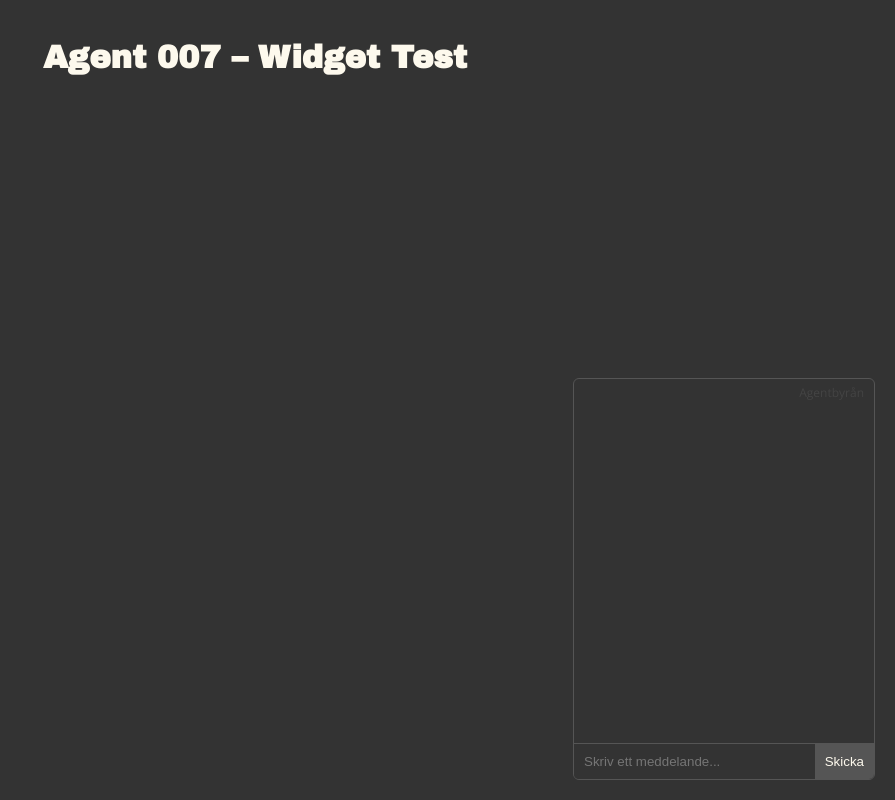
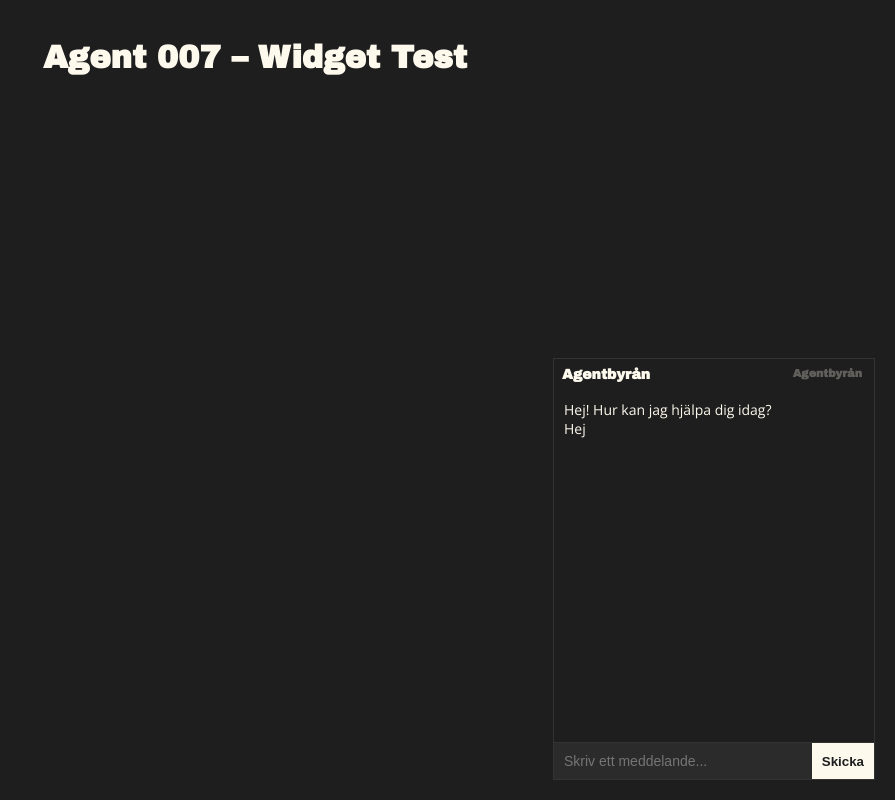
Before and after one commit to aeonnull/agentbyran-007, a plain HTML site: page index.html in a window 1280 px wide. Shown: the whole page, without its empty margins (385-1280 px from the left). Drawn offline with nearby package versions, Linux system fonts and the light colour scheme.

Commit message:
Update index.html

```diff
--- a/index.html
+++ b/index.html
@@ -2,16 +2,16 @@
 <html lang="sv">
 <head>
   <meta charset="UTF-8">
-  <title>Agent 007 – Test</title>
+  <title>Agent 007 – Widget Test</title>
 
   <!-- Google Fonts -->
   <link href="https://fonts.googleapis.com/css2?family=Archivo+Black&family=Open+Sans&display=swap" rel="stylesheet">
 
   <style>
     body {
-      background-color: #333333; /* mörk bakgrund */
+      background-color: #1E1E1E; /* nästan svart bakgrund */
       font-family: 'Open Sans', sans-serif;
-      color: #FDF9ED;
+      color: #FDF9ED; /* krämvit text */
       margin: 40px;
       text-align: center;
     }
@@ -20,16 +20,108 @@
       font-family: 'Archivo Black', sans-serif;
       color: #FDF9ED;
     }
+
+    /* Widget container */
+    .chat-widget {
+      position: fixed;
+      bottom: 20px;
+      right: 20px;
+      width: 320px;
+      height: 420px;
+      border: 1px solid #333;
+      background-color: #1E1E1E;
+      display: flex;
+      flex-direction: column;
+      font-size: 14px;
+    }
+
+    .chat-header {
+      background-color: #1E1E1E;
+      color: #FDF9ED;
+      font-weight: bold;
+      padding: 8px;
+      text-align: left;
+      font-family: 'Archivo Black', sans-serif;
+    }
+
+    .chat-messages {
+      flex: 1;
+      padding: 10px;
+      overflow-y: auto;
+      text-align: left;
+    }
+
+    /* Användarens meddelande */
+    .chat-message.user {
+      text-align: left;
+      background-color: #2B2B2B; /* mörk grafitgrå */
+      color: #FDF9ED; /* krämvit */
+      border-radius: 6px;
+      padding: 6px 10px;
+      margin: 4px 0;
+      display: inline-block;
+    }
+
+    /* Bottens meddelande */
+    .chat-message.bot {
+      text-align: left;
+      background-color: transparent; /* ingen bubbla */
+      color: #E5E2D9; /* subtil beige text */
+      margin: 4px 0;
+      display: inline-block;
+    }
+
+    .chat-input {
+      display: flex;
+      border-top: 1px solid #333;
+    }
+
+    .chat-input input {
+      flex: 1;
+      padding: 10px;
+      border: none;
+      outline: none;
+      font-size: 14px;
+      background-color: #2B2B2B;
+      color: #FDF9ED;
+    }
+
+    .chat-input button {
+      padding: 10px;
+      background-color: #FDF9ED;
+      border: none;
+      cursor: pointer;
+      font-weight: bold;
+      color: #1E1E1E;
+    }
+
+    /* Watermark i hörnet */
+    .watermark {
+      position: absolute;
+      top: 8px;
+      right: 12px;
+      font-size: 11px;
+      color: rgba(253, 249, 237, 0.3); /* subtil nyans */
+      font-family: 'Archivo Black', sans-serif;
+    }
   </style>
 </head>
 <body>
   <h1>Agent 007 – Widget Test</h1>
 
-  <!-- Din widget -->
-  <script src="agentbyran-widget.js"
-          data-company="Agentbyrån"
-          data-agent="007"
-          data-endpoint="https://agentbyran-proxy.onrender.com/ask">
-  </script>
+  <div class="chat-widget">
+    <div class="chat-header">
+      Agentbyrån
+      <div class="watermark">Agentbyrån</div>
+    </div>
+    <div class="chat-messages">
+      <div class="chat-message.bot">Hej! Hur kan jag hjälpa dig idag?</div>
+      <div class="chat-message.user">Hej</div>
+    </div>
+    <div class="chat-input">
+      <input type="text" placeholder="Skriv ett meddelande...">
+      <button>Skicka</button>
+    </div>
+  </div>
 </body>
 </html>
```
